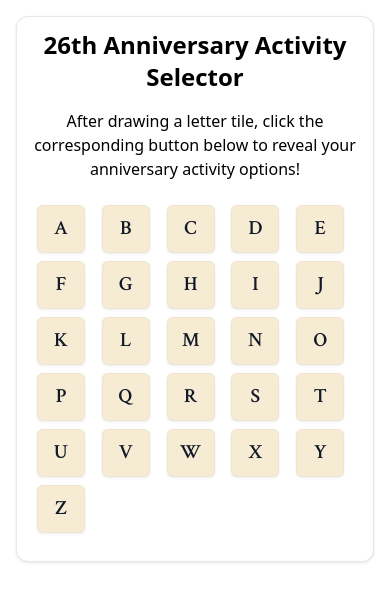
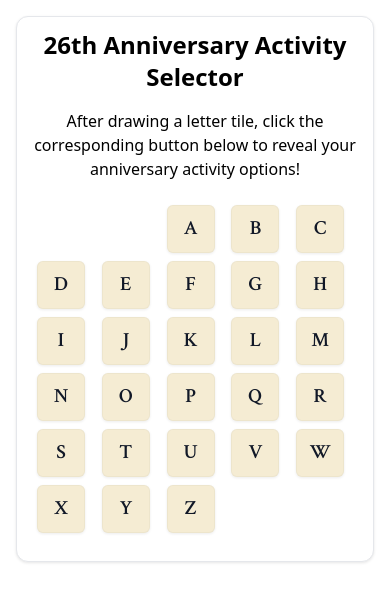
Before and after one commit to smartwatermelon/anniversary, a React (Vite) app: page / in a window 390 px wide. Shown: the top 602 px of the page. Built offline with nearby package versions, Linux system fonts and the light colour scheme.

Commit message:
grid fixes for mobile

```diff
--- a/src/index.css
+++ b/src/index.css
@@ -23,12 +23,40 @@
 
   .scrabble-grid {
     display: grid;
-    grid-template-columns: repeat(auto-fill, minmax(3rem, 1fr));
+    grid-template-columns: repeat(5, 1fr);
     gap: 0.5rem;
     margin: 1rem 0.5rem;
     max-width: 500px;
     margin-inline: auto;
     padding: 0 0.5rem;
+  }
+
+  /* Center the Z tile */
+  .scrabble-grid::before {
+    content: '';
+    grid-column: 1 / 3;
+  }
+
+  .scrabble-grid > button:last-child {
+    grid-column: 3 / 4;
+  }
+
+  @media (min-width: 400px) {
+    .scrabble-grid {
+      grid-template-columns: repeat(7, 1fr);
+      gap: 0.75rem;
+      margin: 1.5rem 0.75rem;
+      padding: 0;
+    }
+
+    /* Reset the centering for desktop layout */
+    .scrabble-grid::before {
+      display: none;
+    }
+
+    .scrabble-grid > button:last-child {
+      grid-column: auto;
+    }
   }
 
   @media (min-width: 400px) {
```
